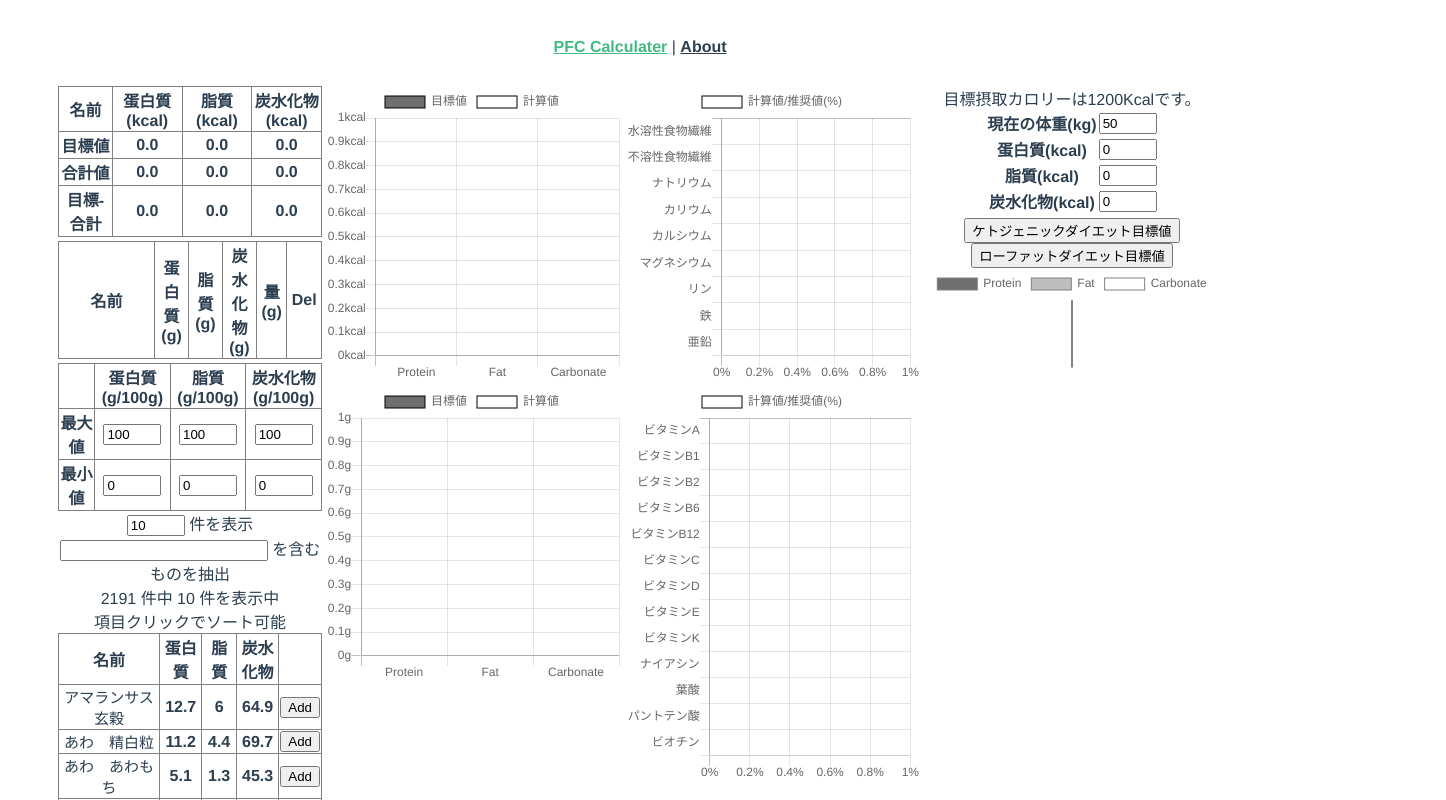
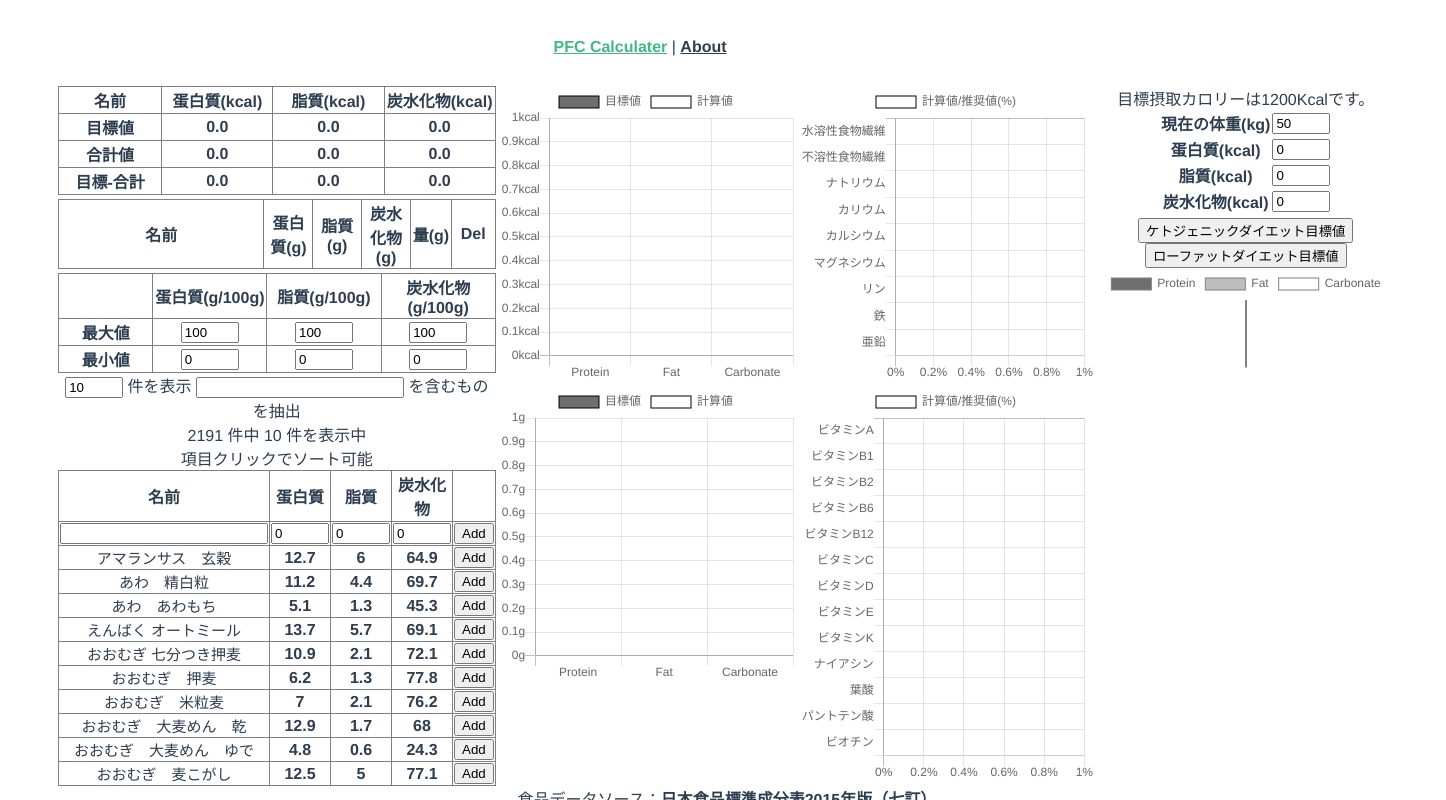
Before and after one commit to Chelo-g/PFC_Calclator, a Vue app: page / in a window 1280 px wide. Shown: the top 800 px of the page, 1446 px wide, since content can reach past the window. Built offline with nearby package versions, Linux system fonts and the light colour scheme.

Commit message:
210123
ユーザー食品追加機能を実装

```diff
--- a/src/components/FoodShearch/FoodShearch.vue
+++ b/src/components/FoodShearch/FoodShearch.vue
@@ -12,15 +12,15 @@
                 </thead>
                     <tr>
                         <th>最大値</th>
-                        <th><input v-model.number="maxProtein" type="number" min="0"></th>
-                        <th><input v-model.number="maxFat" type="number" min="0"> </th>
-                        <th><input v-model.number="maxCarbonate" type="number" min="0"></th>
+                        <th><input v-model.number="maxProtein" type="number" min="0" max="100"></th>
+                        <th><input v-model.number="maxFat" type="number" min="0" max="100"> </th>
+                        <th><input v-model.number="maxCarbonate" type="number" min="0" max="100"></th>
                     </tr>
                     <tr>
                         <th>最小値</th>
-                        <th><input v-model.number="minProtein" type="number" min="0"></th>
-                        <th><input v-model.number="minFat" type="number" min="0"></th>
-                        <th><input v-model.number="minCarbonate" type="number" min="0"></th>
+                        <th><input v-model.number="minProtein" type="number" min="0" max="100"></th>
+                        <th><input v-model.number="minFat" type="number" min="0" max="100"></th>
+                        <th><input v-model.number="minCarbonate" type="number" min="0" max="100"></th>
                     </tr>
             </table>
         <div>
@@ -44,6 +44,13 @@
             </thead>
 
             <tbody>
+                <tr>
+                    <th><input ref="addName" type="text" class="textbox"></th>
+                    <th><input ref="addProtein" type="number" min="0" max="100" value="0"></th>
+                    <th><input ref="addFat" type="number" min="0" max="100" value="0"></th>
+                    <th><input ref="addCarbo" type="number" min="0" max="100" value="0"></th>
+                    <th><button @click="addFoods()">Add</button></th>
+                </tr>
                 <tr v-for="item in limited" v-bind:key="item.id">
                     <th class="itemName">{{ item.name }}</th>
                     <th>{{Number(item.Protein)}}</th>
@@ -135,6 +142,20 @@ export default {
             console.log(item.id)
             this.$store.dispatch("doFoodUpdata",item)
             this.$emit("chartUpdata")
+        },
+        addFoods(){
+            //console.log("do addFoods")
+            var addProtein = this.$refs.addProtein
+            var addFat = this.$refs.addFat
+            var addCarbo = this.$refs.addCarbo
+            var addName = this.$refs.addName
+            var item ={weight: 100,Protein: parseFloat(addProtein.value),Fat:parseFloat(addFat.value),Carbo:parseFloat(addCarbo.value),name: addName.value}
+            this.$store.dispatch("addOriginfood",item)
+            //初期化
+            addProtein.value = 0
+            addFat.value = 0
+            addCarbo.value = 0
+            addName.value = ""
         }
     }
 }
--- a/src/store/index.js
+++ b/src/store/index.js
@@ -61,7 +61,7 @@ export default new Vuex.Store({
 //    state.SelectFoods.push(item)
 
 //    weightプロパティの有無で追加を判断
-  if (payload.weight === undefined){
+    if (payload.weight === undefined){
       Vue.set(payload,'weight',100)
       state.SelectFoods.push(payload);
     }
@@ -70,6 +70,9 @@ export default new Vuex.Store({
       //Weightプロパティ消さないと再度追加不能になるので、プロパティを消す処理を挟む
       Vue.delete(state.SelectFoods[index],'weight')
       state.SelectFoods.splice(index,1)
+    },
+    addOriginfood(state,payload){
+      state.SelectFoods.push(payload)
     },
   },
   actions: {
@@ -95,6 +98,9 @@ export default new Vuex.Store({
     setFoodList({commit},FoodList){
       commit('setFoodList',FoodList)
     },
+    addOriginfood({commit},originfood){
+      commit('addOriginfood',originfood)
+    },
   },
   modules: {
   }
```
